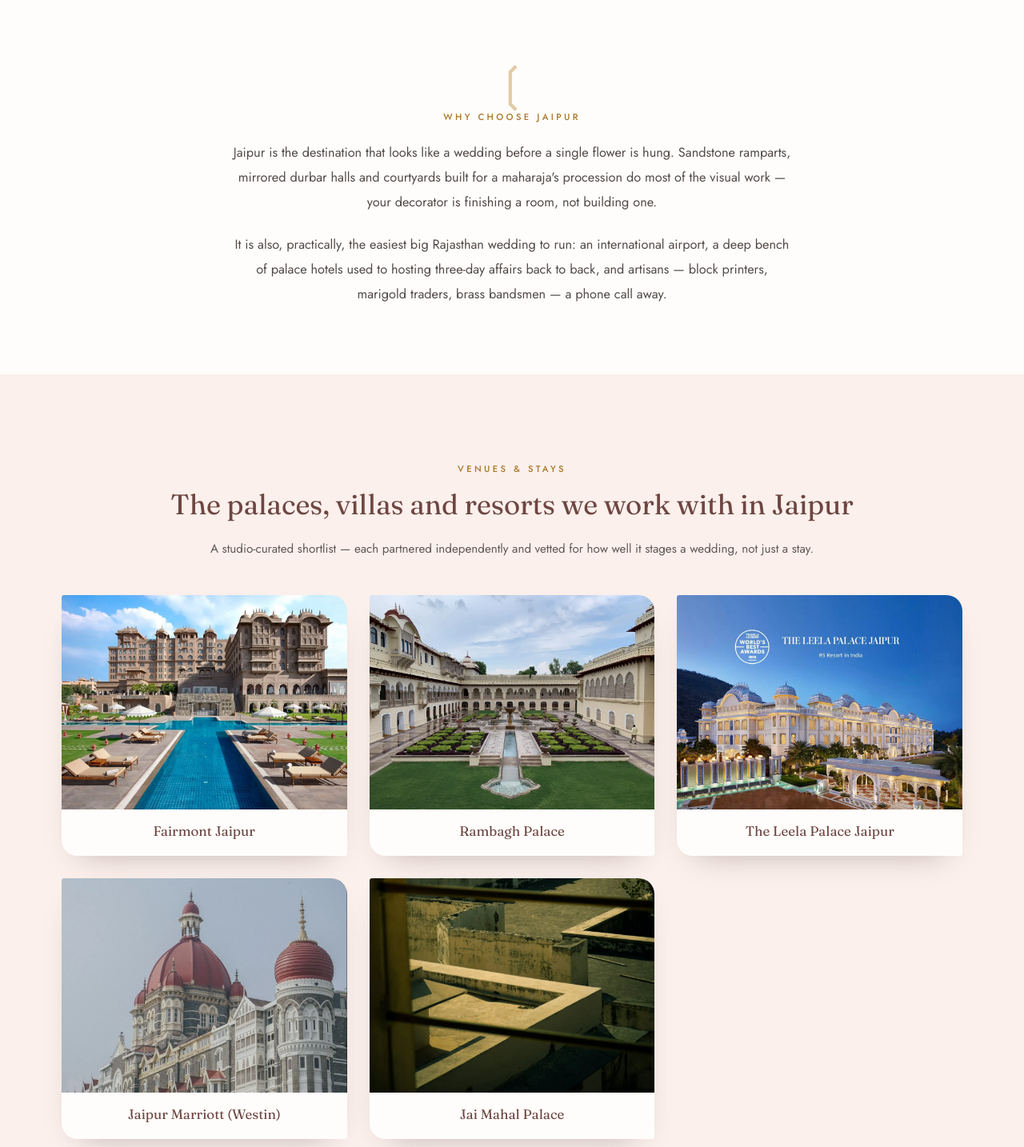
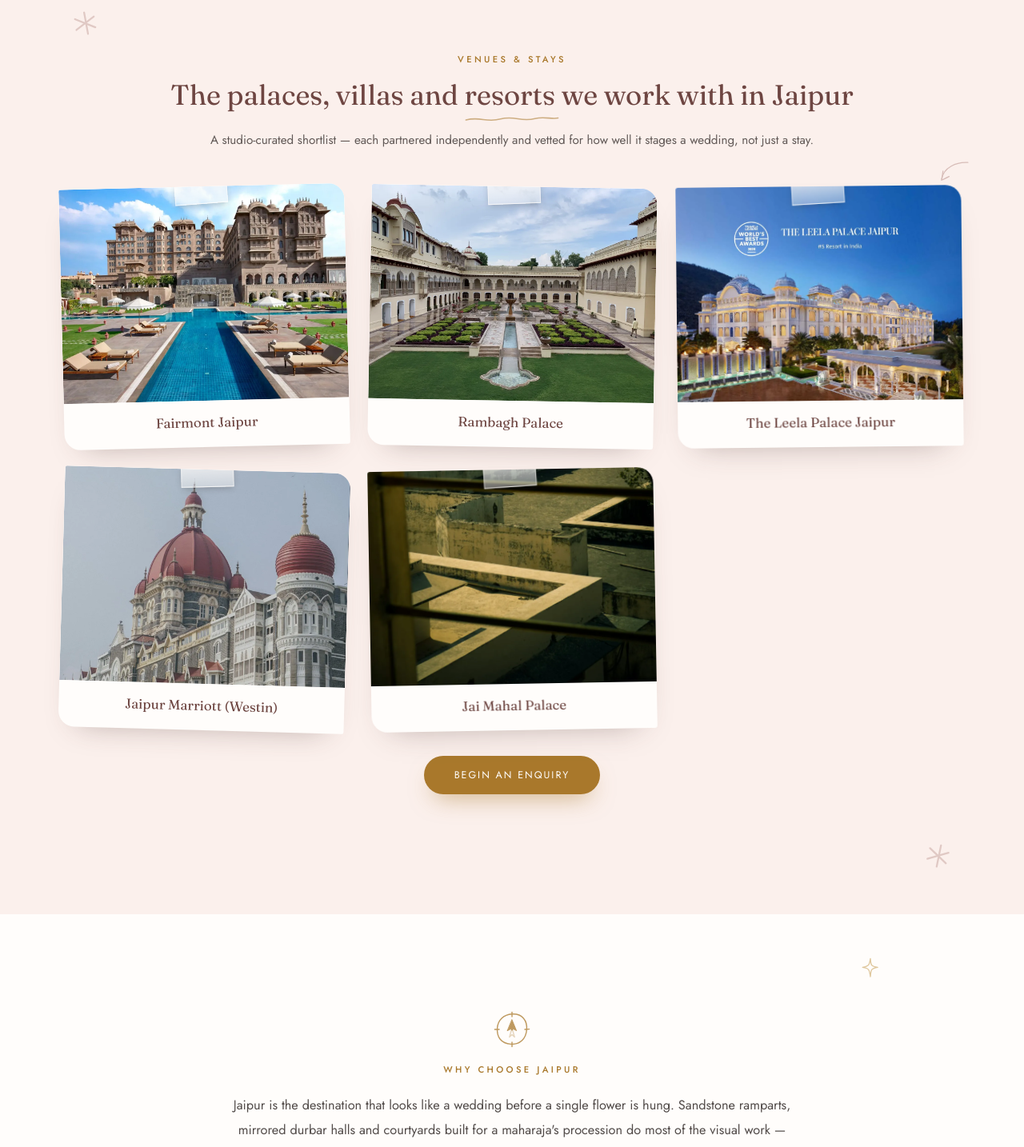
Before and after one commit to manavjuneja-star/Seventh_Vow_FS, a Next.js app: page /destinations/jaipur in a window 1280 px wide. Shown: the part 640-2074 px from the top of the page at 80% size. Built offline with nearby package versions, Linux system fonts and the light colour scheme.

Commit message:
venues page

```diff
--- a/src/app/destinations/[slug]/page.module.css
+++ b/src/app/destinations/[slug]/page.module.css
@@ -110,6 +110,7 @@
 
 .why {
   position: relative;
+  overflow-x: clip;
   background: var(--ivory);
   padding: clamp(64px, 10vw, 120px) 6vw clamp(50px, 7vw, 84px);
 }
@@ -123,12 +124,21 @@
 
 .whyMark {
   display: block;
-  font-family: "Petit Formal Script", cursive;
-  font-size: clamp(2.6rem, 5vw, 3.6rem);
+  width: clamp(38px, 5vw, 48px);
+  height: clamp(38px, 5vw, 48px);
+  margin: 0 auto 18px;
+  color: var(--gold);
+  opacity: 0.75;
+}
+
+.whyStar {
+  position: absolute;
+  top: clamp(28px, 5vw, 54px);
+  right: clamp(8vw, 14vw, 18vw);
+  width: 26px;
+  height: 26px;
   color: var(--gold-light);
-  opacity: 0.55;
-  line-height: 1;
-  margin-bottom: 4px;
+  opacity: 0.6;
 }
 
 .whyPara {
@@ -142,11 +152,35 @@
 }
 
 .venues {
+  position: relative;
+  overflow: hidden;
   background: var(--blush);
   padding: clamp(56px, 9vw, 110px) 6vw clamp(90px, 14vw, 150px);
 }
 
+.venuesAsteriskTl,
+.venuesAsteriskBr {
+  position: absolute;
+  width: 34px;
+  height: 34px;
+  color: var(--mauve);
+  opacity: 0.28;
+}
+
+.venuesAsteriskTl {
+  top: clamp(28px, 5vw, 56px);
+  left: clamp(4vw, 7vw, 9vw);
+  transform: rotate(-8deg);
+}
+
+.venuesAsteriskBr {
+  bottom: clamp(28px, 5vw, 56px);
+  right: clamp(4vw, 7vw, 9vw);
+  transform: rotate(14deg);
+}
+
 .venuesInner {
+  position: relative;
   max-width: 1160px;
   margin: 0 auto;
   text-align: center;
@@ -168,6 +202,8 @@
 }
 
 .venuesHeading {
+  position: relative;
+  display: inline-block;
   font-family: "Fraunces", serif;
   font-weight: 400;
   color: var(--mauve-dark);
@@ -177,13 +213,42 @@
   text-wrap: balance;
 }
 
+.headingUnderline {
+  position: absolute;
+  left: 50%;
+  bottom: -14px;
+  width: 62%;
+  height: 12px;
+  transform: translateX(-50%);
+  color: var(--gold);
+  opacity: 0.55;
+}
+
 .venuesNote {
+  position: relative;
   margin: 20px auto 0;
   font-size: 0.95rem;
   line-height: 1.8;
   color: var(--charcoal);
   opacity: 0.74;
   text-wrap: pretty;
+}
+
+.venuesArrow {
+  position: absolute;
+  right: clamp(-10px, -4vw, 10px);
+  bottom: -46px;
+  width: 46px;
+  height: 36px;
+  color: var(--mauve);
+  opacity: 0.5;
+  transform: scaleX(-1);
+}
+
+@media (max-width: 900px) {
+  .venuesArrow {
+    display: none;
+  }
 }
 
 .venuesCta {
@@ -210,7 +275,9 @@
 }
 
 .weather {
+  overflow-x: clip;
   background: var(--ivory);
+  border-top: 1px solid var(--line);
   padding: clamp(56px, 9vw, 110px) 6vw clamp(80px, 12vw, 130px);
 }
 
@@ -221,11 +288,23 @@
 }
 
 .weatherDiagramWrap {
+  position: relative;
   margin: 40px auto 0;
   padding: 28px clamp(16px, 3vw, 34px) 20px;
   background: var(--blush);
   border-radius: 4px 30px 4px 30px;
   box-shadow: 0 22px 44px -30px rgba(74, 48, 45, 0.35);
+}
+
+.weatherStar {
+  position: absolute;
+  top: -14px;
+  right: 22px;
+  width: 30px;
+  height: 30px;
+  color: var(--gold);
+  opacity: 0.65;
+  transform: rotate(12deg);
 }
 
 .weatherLegend {
--- a/src/app/destinations/[slug]/page.tsx
+++ b/src/app/destinations/[slug]/page.tsx
@@ -2,6 +2,13 @@
 import Link from "next/link";
 import { notFound } from "next/navigation";
 
+import {
+  ScribbleArrow,
+  ScribbleAsterisk,
+  ScribbleCompass,
+  ScribbleStar,
+  ScribbleUnderline,
+} from "@/components/destinations-page/Scribbles/Scribbles";
 import { VenuesGrid } from "@/components/destinations-page/VenuesGrid/VenuesGrid";
 import { WeatherDiagram } from "@/components/destinations-page/WeatherDiagram/WeatherDiagram";
 import { getDestination, getDestinations } from "@/lib/destinations";
@@ -63,27 +70,14 @@
         </svg>
       </section>
 
-      {destination.whyChoose && destination.whyChoose.length > 0 && (
-        <section className={styles.why}>
-          <div className={styles.whyInner}>
-            <span className={styles.whyMark} aria-hidden="true">
-              &#10098;
-            </span>
-            <span className={styles.venuesEyebrow}>Why choose {destination.name}</span>
-            {destination.whyChoose.map((para, i) => (
-              <p key={i} className={styles.whyPara}>
-                {para}
-              </p>
-            ))}
-          </div>
-        </section>
-      )}
-
       <section className={styles.venues}>
+        <ScribbleAsterisk className={styles.venuesAsteriskTl} />
+        <ScribbleAsterisk className={styles.venuesAsteriskBr} />
         <div className={styles.venuesInner}>
           <span className={styles.venuesEyebrow}>Venues &amp; Stays</span>
           <h2 className={styles.venuesHeading}>
             The palaces, villas and resorts we work with in {destination.name}
+            <ScribbleUnderline className={styles.headingUnderline} />
           </h2>
 
           {hasVenues ? (
@@ -91,6 +85,7 @@
               <p className={styles.venuesNote}>
                 A studio-curated shortlist — each partnered independently and vetted
                 for how well it stages a wedding, not just a stay.
+                <ScribbleArrow className={styles.venuesArrow} />
               </p>
               <div className={styles.venuesGridWrap}>
                 <VenuesGrid venues={destination.venues ?? []} />
@@ -110,13 +105,29 @@
         </div>
       </section>
 
+      {destination.whyChoose && destination.whyChoose.length > 0 && (
+        <section className={styles.why}>
+          <ScribbleStar className={styles.whyStar} />
+          <div className={styles.whyInner}>
+            <ScribbleCompass className={styles.whyMark} />
+            <span className={styles.venuesEyebrow}>Why choose {destination.name}</span>
+            {destination.whyChoose.map((para, i) => (
+              <p key={i} className={styles.whyPara}>
+                {para}
+              </p>
+            ))}
+          </div>
+        </section>
+      )}
+
       {destination.weather && (
         <section className={styles.weather}>
           <div className={styles.weatherInner}>
-            <span className={styles.venuesEyebrow}>Best time to marry here</span>
+            <span className={styles.venuesEyebrow}>Best time to celebrate here</span>
             <h2 className={styles.venuesHeading}>{destination.weather.bestWindow}</h2>
             <p className={styles.venuesNote}>{destination.weather.summary}</p>
             <div className={styles.weatherDiagramWrap}>
+              <ScribbleStar className={styles.weatherStar} />
               <WeatherDiagram weather={destination.weather} />
               <div className={styles.weatherLegend}>
                 <span className={styles.legendItem}>
--- /dev/null
+++ b/src/components/destinations-page/Scribbles/Scribbles.module.css
@@ -0,0 +1,5 @@
+.mark {
+  display: block;
+  overflow: visible;
+  color: var(--gold);
+}
--- /dev/null
+++ b/src/components/destinations-page/Scribbles/Scribbles.tsx
@@ -0,0 +1,130 @@
+import styles from "./Scribbles.module.css";
+
+/** Loose hand-drawn marginalia for the per-destination page's Why-Choose,
+ *  Venues and Weather sections — the same sketched-hairline language as
+ *  `service-page/Sprig`, just in small standalone pieces instead of one
+ *  long vine. Everything is `stroke="currentColor"`; colour comes from CSS. */
+
+/** A rough, never-quite-closed circle for lassoing a word or eyebrow tag. */
+export function ScribbleCircle({ className }: { className?: string }): React.ReactElement {
+  return (
+    <svg
+      className={`${styles.mark} ${className ?? ""}`}
+      viewBox="0 0 220 90"
+      fill="none"
+      stroke="currentColor"
+      strokeWidth="2.4"
+      strokeLinecap="round"
+      aria-hidden="true"
+    >
+      <path d="M40 66 C10 52 14 22 52 12 C102 -2 178 4 202 26 C222 45 202 66 156 74 C104 83 46 78 26 62" />
+    </svg>
+  );
+}
+
+/** A wavy, hand-inked underline — three uneven arcs, not a straight scan line. */
+export function ScribbleUnderline({ className }: { className?: string }): React.ReactElement {
+  return (
+    <svg
+      className={`${styles.mark} ${className ?? ""}`}
+      viewBox="0 0 200 20"
+      fill="none"
+      stroke="currentColor"
+      strokeWidth="2.6"
+      strokeLinecap="round"
+      aria-hidden="true"
+    >
+      <path d="M4 10 C34 2 46 16 76 8 C106 0 118 15 148 7 C168 2 182 9 196 6" />
+    </svg>
+  );
+}
+
+/** A small four-point sparkle, drawn slightly off-true on purpose. */
+export function ScribbleStar({ className }: { className?: string }): React.ReactElement {
+  return (
+    <svg
+      className={`${styles.mark} ${className ?? ""}`}
+      viewBox="0 0 40 40"
+      fill="none"
+      stroke="currentColor"
+      strokeWidth="2"
+      strokeLinecap="round"
+      strokeLinejoin="round"
+      aria-hidden="true"
+    >
+      <path d="M20 2 C21 14 20 17 34 19 C21 21 21 24 20 37 C18 24 18 21 5 19 C18 17 18 14 20 2Z" />
+    </svg>
+  );
+}
+
+/** A curved, hand-drawn arrow — used to gesture from a heading toward the
+ *  content it introduces. */
+export function ScribbleArrow({ className }: { className?: string }): React.ReactElement {
+  return (
+    <svg
+      className={`${styles.mark} ${className ?? ""}`}
+      viewBox="0 0 90 70"
+      fill="none"
+      stroke="currentColor"
+      strokeWidth="2.4"
+      strokeLinecap="round"
+      strokeLinejoin="round"
+      aria-hidden="true"
+    >
+      <path d="M6 8 C34 6 66 20 70 48" />
+      <path d="M52 42 C60 46 66 49 71 51 C69 44 68 37 67 29" />
+    </svg>
+  );
+}
+
+/** A small hand-drawn travel compass — a wobbly ring, four direction ticks
+ *  and a needle pointing north — used to open the "Why choose {place}"
+ *  section instead of a stray typographic bracket. Reads as "here's the
+ *  case for choosing this direction," which a bare glyph never did. */
+export function ScribbleCompass({ className }: { className?: string }): React.ReactElement {
+  return (
+    <svg
+      className={`${styles.mark} ${className ?? ""}`}
+      viewBox="0 0 60 60"
+      fill="none"
+      stroke="currentColor"
+      strokeWidth="1.8"
+      strokeLinecap="round"
+      strokeLinejoin="round"
+      aria-hidden="true"
+    >
+      <path d="M30 6 C46 5 54 16 53 30 C52 45 42 54 28 53 C13 52 6 42 7 28 C8 15 17 7 30 6Z" />
+      <path d="M30 3 L30 10" />
+      <path d="M30 50 L30 57" />
+      <path d="M3 30 L10 30" />
+      <path d="M50 30 L57 29.5" />
+      <path
+        d="M30 15 L37 32 L30 28 L23 32Z"
+        fill="currentColor"
+        stroke="currentColor"
+        strokeWidth="1.2"
+      />
+      <path d="M30 28 L26 42 L30 38 L34 42Z" opacity="0.4" />
+      <circle cx="30" cy="30" r="1.8" fill="currentColor" stroke="none" />
+    </svg>
+  );
+}
+
+/** A tiny pair of crossed hairlines, like a hand-marked "x marks the spot". */
+export function ScribbleAsterisk({ className }: { className?: string }): React.ReactElement {
+  return (
+    <svg
+      className={`${styles.mark} ${className ?? ""}`}
+      viewBox="0 0 30 30"
+      fill="none"
+      stroke="currentColor"
+      strokeWidth="2"
+      strokeLinecap="round"
+      aria-hidden="true"
+    >
+      <path d="M15 3 L16 27" />
+      <path d="M4 9 L25 21" />
+      <path d="M25 9 L4 21" />
+    </svg>
+  );
+}
--- a/src/components/destinations-page/VenuesGrid/VenuesGrid.module.css
+++ b/src/components/destinations-page/VenuesGrid/VenuesGrid.module.css
@@ -5,16 +5,61 @@
 }
 
 .card {
+  position: relative;
   margin: 0;
   border-radius: 3px 20px 3px 20px;
   overflow: hidden;
   background: var(--ivory);
   box-shadow: 0 18px 38px -24px rgba(74, 48, 45, 0.4);
+  transform: rotate(var(--tilt, 0deg));
   transition: transform 0.5s cubic-bezier(0.22, 0.61, 0.36, 1), box-shadow 0.5s ease;
 }
 
+.card:nth-child(6n + 1) {
+  --tilt: -1.4deg;
+}
+
+.card:nth-child(6n + 2) {
+  --tilt: 1deg;
+}
+
+.card:nth-child(6n + 3) {
+  --tilt: -0.6deg;
+}
+
+.card:nth-child(6n + 4) {
+  --tilt: 1.6deg;
+}
+
+.card:nth-child(6n + 5) {
+  --tilt: -1deg;
+}
+
+.card:nth-child(6n + 6) {
+  --tilt: 0.8deg;
+}
+
+.card::before {
+  content: "";
+  position: absolute;
+  top: -6px;
+  left: 50%;
+  width: 64px;
+  height: 26px;
+  transform: translateX(-50%) rotate(-3deg);
+  background: linear-gradient(
+    180deg,
+    rgba(255, 253, 251, 0.75),
+    rgba(255, 253, 251, 0.42)
+  );
+  border: 1px solid rgba(255, 253, 251, 0.5);
+  box-shadow: 0 3px 8px -2px rgba(43, 36, 34, 0.28);
+  z-index: 2;
+  pointer-events: none;
+}
+
 .card:hover {
-  transform: translateY(-5px);
+  transform: rotate(var(--tilt, 0deg)) translateY(-5px);
   box-shadow: 0 26px 48px -22px rgba(169, 120, 43, 0.38);
 }
 
```
